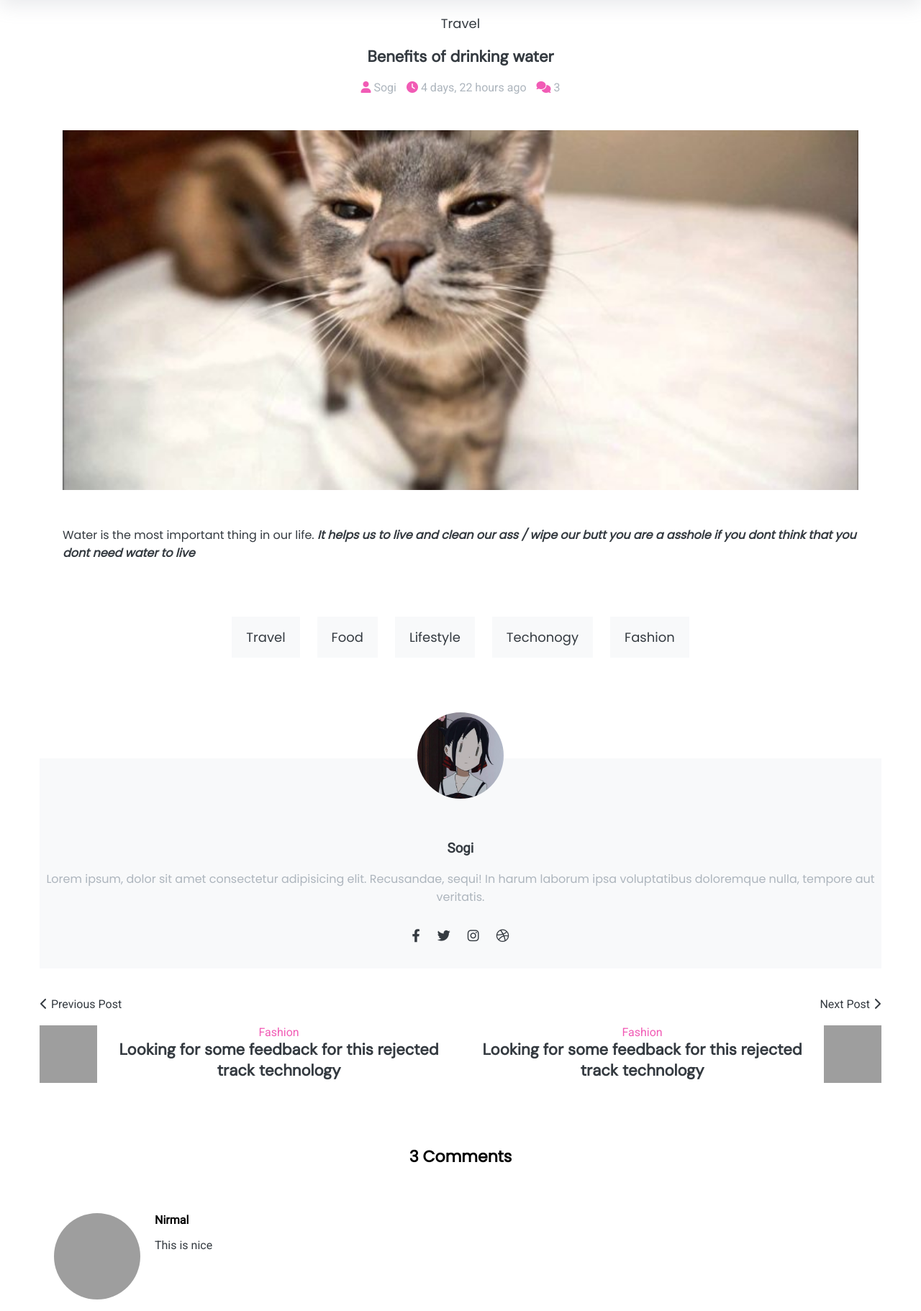
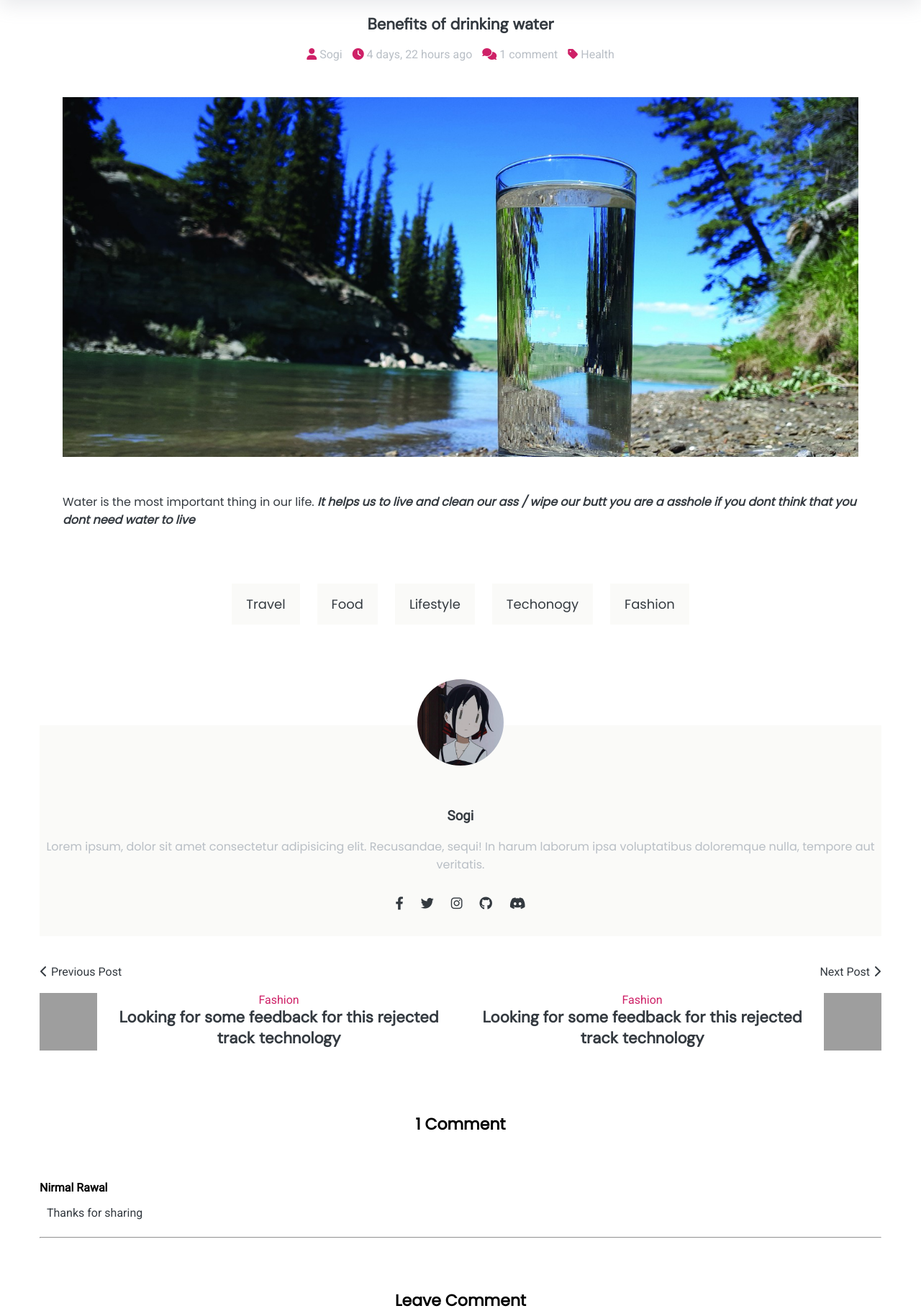
Before and after one commit to sxoxgxi/blog, a Django app: page /post/1 in a window 1280 px wide. Shown: the part 109-1931 px from the top of the page at 72% size. Run offline with Django 4.2, Linux system fonts and the light colour scheme; data comes from the database, SQL or seed files in the repository; both versions use the stored data as it was after the commit; some libraries are stand-ins or nearby versions; grey boxes are pictures that could not be loaded.

Commit message:
thumbnail, comments, refactor

```diff
--- a/blogsite/blog/models.py
+++ b/blogsite/blog/models.py
@@ -6,6 +6,7 @@ from ckeditor.fields import RichTextField
 class Post(models.Model):
     author = models.ForeignKey(User, on_delete=models.CASCADE)
     title = models.CharField(max_length=254, null=True)
+    thumbnail = models.ImageField(null=True, blank=True)
     topic = models.CharField(max_length=254, null=True)
     content = RichTextField(blank=True, null=True)
     updated = models.DateTimeField(auto_now=True)
@@ -21,7 +22,7 @@ class Comment(models.Model):
     post = models.ForeignKey(Post, on_delete=models.CASCADE)
     name = models.CharField(max_length=254)
     email = models.EmailField(max_length=254)
-    body = RichTextField(blank=True, null=True)
+    body = models.TextField(null=True)
     created = models.DateTimeField(auto_now_add=True)
 
     class Meta:
--- a/blogsite/blog/static/blog/styles.css
+++ b/blogsite/blog/static/blog/styles.css
@@ -3,12 +3,12 @@
 /* root styling */
 
 :root {
-    --light: #f8f9fa;
-    --secondary: #adb5bd;
+    --light: #fafaf8;
+    --secondary: #adb5bddb;
     --dark: #343a40;
-    --primary-color: #f15bb5;
-    --secondary-color: #2ec4b6;
-    --border: #e9ecef;
+    --primary-color: #ce2167;
+    --secondary-color: #1db8a8;
+    --border: #e9ecefc1;
 }
 
 body {
--- a/blogsite/blog/templates/blog/article.html
+++ b/blogsite/blog/templates/blog/article.html
@@ -10,9 +10,6 @@
             <article id="post">
                 <!-- article heading -->
                 <div class="headings text-center">
-                    <div class="category">
-                        <a href="#" class="nav-link">Travel</a>
-                    </div>
 
                     <div class="title">
                         <h2 class="text-title text-dark display-1">{{post}}</h2>
@@ -26,7 +23,10 @@
                             <i class="fas fa-clock text-primary"></i> {{post.created|timesince}} ago
                         </a>
                         <a href="#" class="link display-2 text-secondary px-1">
-                            <i class="fas fa-comments text-primary"></i> 3
+                            <i class="fas fa-comments text-primary"></i> {{number}} comment{{number|pluralize:'s'}}
+                        </a>
+                        <a href="#" class="link display-2 text-secondary px-1">
+                            <i class="fas fa-tag text-primary"></i> {{post.topic|capfirst}}
                         </a>
                     </div>
 
@@ -34,7 +34,7 @@
 
                 <!-- thumbnail  -->
                 <div class="thumbnail mt-3">
-                    <img src="{% static 'blog/cat6.jpg' %}" class="thumbnail" alt="">
+                    <img src="{{post.thumbnail.url}}" class="thumbnail" alt="">
                 </div>
 
                 <!-- content -->
@@ -72,7 +72,8 @@
                             <a href="#" class="nav-link"><i class="fab fa-facebook-f"></i></a>
                             <a href="#" class="nav-link"><i class="fab fa-twitter"></i></a>
                             <a href="#" class="nav-link"><i class="fab fa-instagram"></i></a>
-                            <a href="#" class="nav-link"><i class="fab fa-dribbble"></i></a>
+                            <a href="#" class="nav-link"><i class="fab fa-github"></i></a>
+                            <a href="#" class="nav-link"><i class="fab fa-discord"></i></a>
                         </div>
                     </div>
 
@@ -133,64 +134,39 @@
                 </div>
 
                 <div class="post-comments py-2">
-                    <h3 class="text-center display-1 secondary-title py-2">3 Comments</h3>
-
+                    <h3 class="text-center display-1 secondary-title py-2">{{number}} Comment{{number|pluralize:'s'}}</h3>
+                    {% if number == 0 %}
+                    <h4 class="text-center display-2 text-title py-2">Be the first human to comment here!</h4>
+                    {% endif %}
                     <div class="comment-details">
                         <div class="comment-item py-2">
-                            <div class="d-flex">
-                                <div class="avatar px-2">
-                                    <img src="{% static 'blog/cat1.jpg' %}" class="rounded" alt="">
-                                </div>
-                                <div class="comment-content">
-                                    <h5 class="display-2 m-0">Nirmal</h5>
-                                    <p class="title-secondary text-dark">
-                                        This is nice
-                                    </p>
-                                </div>
-                            </div>
-                            <!-- comment reply -->
-                            <div class="reply py-2">
+                            {% for comment in comments %}
                                 <div class="d-flex">
-                                    <div class="avatar px-2">
-                                        <img src="{% static 'blog/cat3.jpg' %}" class="rounded" alt="">
-                                    </div>
                                     <div class="comment-content">
-                                        <h5 class="display-2 m-0">Robert</h5>
-                                        <p class="title-secondary text-dark">
-                                            Lorem ipsum this is dyum
+                                        <h5 class="display-2 m-0">{{comment.name|capfirst}}</h5>
+                                        <p class="title-secondary text-dark" style="padding-left: 10px;">
+                                            {{comment.body|capfirst}}
                                         </p>
                                     </div>
                                 </div>
-                            </div>
-
-                        </div>
-                        <div class="comment-item py-2">
-                            <div class="d-flex">
-                                <div class="avatar px-2">
-                                    <img src="{% static 'blog/cat1.jpg' %}" class="rounded" alt="">
-                                </div>
-                                <div class="comment-content">
-                                    <h5 class="display-2 m-0">Nirmal</h5>
-                                    <p class="title-secondary text-dark">
-                                        Ikr this is good
-                                    </p>
-
-                                </div>
-                            </div>
+                                <hr>
+                            {% endfor %}
                         </div>
                     </div>
-
                     <h3 class="text-center display-1 secondary-title py-2">Leave Comment</h3>
 
                     <div class="comment-form">
-                        <div class="d-flex justify-content-between flex-wrap">
-                            <input type="text" class="form-control " placeholder="Name">
-                            <input type="email" class="form-control" placeholder="Email">
-                        </div>
-                        <textarea class="form-control mt-3" placeholder="Message" rows="10"></textarea>
-                        <div class="text-center">
-                            <button type="submit" class="btn btn-primary display-2 text-light mt-2">Submit</button>
-                        </div>
+                        <form action="" method="POST">
+                            {% csrf_token %}
+                            <div class="d-flex justify-content-between flex-wrap">
+                                <input name="name" type="text" class="form-control " placeholder="Name">
+                                <input name="email" type="email" class="form-control" placeholder="Email">
+                            </div>
+                            <textarea name="body" class="form-control mt-3" placeholder="Message" rows="10"></textarea>
+                            <div class="text-center">
+                                <button type="submit" class="btn btn-primary display-2 text-light mt-2">Submit</button>
+                            </div>
+                        </form>
                     </div>
                 </div>
 
--- a/blogsite/blog/templates/blog/index.html
+++ b/blogsite/blog/templates/blog/index.html
@@ -15,7 +15,7 @@
                             <div class="card">
                                 <div class="overflow-img">
                                     <a href="{% url 'post' post.id %}">
-                                        <img src="{% static 'blog/sogi.jpg' %}" class="img-fluid" alt="">
+                                        <img src="{{post.thumbnail.url}}" class="img-fluid" alt="">
                                     </a>
                                 </div>
                                 <div class="card-body text-center px-1">
--- a/blogsite/blog/templates/blog/main.html
+++ b/blogsite/blog/templates/blog/main.html
@@ -67,93 +67,8 @@
     <footer id="footer">
         <div class="container">
             <div class="row mb-3">
-                <div class="col-3">
-                    <h2 class="footer-title secondary-title">Hello Friends</h2>
-
-                    <div class="secondary-title text-secondary">
-                        <p class="mt-2 ">
-                            My name is Nirmal aka Sogi. I'm a web developer with a passion for backend.
-                        </p>
-
-                        <address>
-                            <i class="fas fa-map-marker-alt text-primary"></i>
-                            5 South Main Street Los Angeles, ZZ-96110 USA
-                        </address>
-
-                        <div class="phone">
-                            <i class="fas fa-mobile text-primary"></i>
-                            125-896-485
-                        </div>
-
-                        <div class="email">
-                            <i class="fas fa-envelope text-primary"></i>
-                            sxoxgxi@duck.com
-                        </div>
-
-                    </div>
-                </div>
-                <div class="col-3">
-                    <h2 class="footer-title secondary-title">Feature Post</h2>
-
-                    <div class="feature-post">
-                        <div class="flex-item">
-                            <article class="article">
-                                <div class="d-flex">
-                                    <a href="#">
-                                        <img src="{% static 'blog/sogi.jpg' %}" class="object-fit px-1" alt="">
-                                        <div class="px-1">
-                                            <a href="#" class="text-title display-2 text-dark">
-                                                hello world orewa meow
-                                            </a>
-                                            <p class="secondary-title text-secondary display-3">
-                                                <span><i class="far fa-clock text-primary"></i> Clock Wed 02, 2021
-                                                </span>
-                                            </p>
-                                        </div>
-                                    </a>
-                                </div>
-                            </article>
-                        </div>
-                        <div class="flex-item">
-                            <article class="article">
-                                <div class="d-flex">
-                                    <a href="#">
-                                        <img src="{% static 'blog/sogi.jpg' %}" class="object-fit px-1" alt="">
-                                        <div class="px-1">
-                                            <a href="#" class="text-title display-2 text-dark">
-                                                hello world orewa meow
-                                            </a>
-                                            <p class="secondary-title text-secondary display-3">
-                                                <span><i class="far fa-clock text-primary"></i> Clock Wed 02, 2021
-                                                </span>
-                                            </p>
-                                        </div>
-                                    </a>
-                                </div>
-                            </article>
-                        </div>
-                        <div class="flex-item">
-                            <article class="article">
-                                <div class="d-flex">
-                                    <a href="#">
-                                        <img src="{% static 'blog/sogi.jpg' %}" class="object-fit px-1" alt="">
-                                        <div class="px-1">
-                                            <a href="#" class="text-title display-2 text-dark">
-                                                hello world orewa meow
-                                            </a>
-                                            <p class="secondary-title text-secondary display-3">
-                                                <span><i class="far fa-clock text-primary"></i> Clock Wed 02, 2021
-                                                </span>
-                                            </p>
-                                        </div>
-                                    </a>
-                                </div>
-                            </article>
-                        </div>
-                    </div>
-                </div>
-                <div class="col-3">
-                    <h2 class="footer-title secondary-title">Tags</h2>
+                <div class="col-8">
+                    <h2 class="footer-title secondary-title">Categories</h2>
 
                     <div class="tags">
                         <div class="d-flex flex-wrap">
@@ -162,9 +77,14 @@
                             <a href="#" class="nav-link btn bg-light">Lifestyle</a>
                             <a href="#" class="nav-link btn bg-light">Techonogy</a>
                             <a href="#" class="nav-link btn bg-light">Fashion</a>
+                            <a href="#" class="nav-link btn bg-light">Fashion</a>
+                            <a href="#" class="nav-link btn bg-light">Fashion</a>
+                            <a href="#" class="nav-link btn bg-light">Fashion</a>
+                            <a href="#" class="nav-link btn bg-light">Fashion</a>
                         </div>
                     </div>
-
+                </div>
+                <div class="col-3">
                     <h2 class="footer-title secondary-title mt-2">Social</h2>
 
                     <div class="tags social">
@@ -176,14 +96,13 @@
                             <a href="#" class="nav-link btn bg-light"><i class="fab fa-discord"></i></a>
                         </div>
                     </div>
-
                 </div>
             </div>
 
             <!-- copyrights  -->
             <div class="copyrights">
                 <p class="text-center text-secondary display-2">
-                    © 2022 <a href="#" class="text-primary">sxoxgxi</a> - Personal Blog. All rights reserved.
+                    © 2022 <a href="#" class="text-primary">sxoxgxi</a>
                 </p>
             </div>
         </div>
@@ -194,7 +113,7 @@
     <!-- masonry libray -->
 
     <script src="https://cdnjs.cloudflare.com/ajax/libs/masonry/4.2.2/masonry.pkgd.min.js"
-        integrity="sha512-JRlcvSZAXT8+5SQQAvklXGJuxXTouyq8oIMaYERZQasB8SBDHZaUbeASsJWpk0UUrf89DP3/aefPPrlMR1h1yQ=="
+    integrity="sha512-JRlcvSZAXT8+5SQQAvklXGJuxXTouyq8oIMaYERZQasB8SBDHZaUbeASsJWpk0UUrf89DP3/aefPPrlMR1h1yQ=="
         crossorigin="anonymous" referrerpolicy="no-referrer"></script>
     <!-- swiper slider cdn -->
     <script src="https://cdnjs.cloudflare.com/ajax/libs/Swiper/8.2.2/swiper-bundle.min.js"
--- a/blogsite/blog/views.py
+++ b/blogsite/blog/views.py
@@ -20,6 +20,7 @@ def post(request, pk):
     form = BlogComment()
     post = Post.objects.get(id=pk)
     comments = post.comment_set.all()
+    number = comments.count()
     if request.method == 'POST':
         comment = Comment.objects.create(
             post=post,
@@ -27,8 +28,10 @@ def post(request, pk):
             email=request.POST.get('email'),
             body=request.POST.get('body')
         )
-    context = {'post': post, 'comment': comments, 'form': form}
+    context = {'post': post, 'comments': comments, 'form': form, 'number': number}
+    print(comments)
     return render(request, 'blog/article.html', context)
+    # return render(request, 'blog/misc.html', context)
 
 
 def category(request):
--- a/blogsite/blogsite/urls.py
+++ b/blogsite/blogsite/urls.py
@@ -15,8 +15,11 @@ Including another URLconf
 """
 from django.contrib import admin
 from django.urls import path, include
-
+from django.conf.urls.static import static
+from django.conf import settings
 urlpatterns = [
     path('admin/', admin.site.urls),
     path('', include('blog.urls')),
 ]
+
+urlpatterns += static(settings.MEDIA_URL, document_root = settings.MEDIA_ROOT)
```
Also changed, not shown: blogsite/blog/templates/blog/misc.html (added, +11 -0 lines), blogsite/blogsite/settings.py (+4 -3 lines), blogsite/blog/migrations/0003_alter_comment_body.py (added), blogsite/blog/migrations/0004_post_thumbnail.py (added), blogsite/db.sqlite3, blogsite/static/images/thumb.jpg (added).
